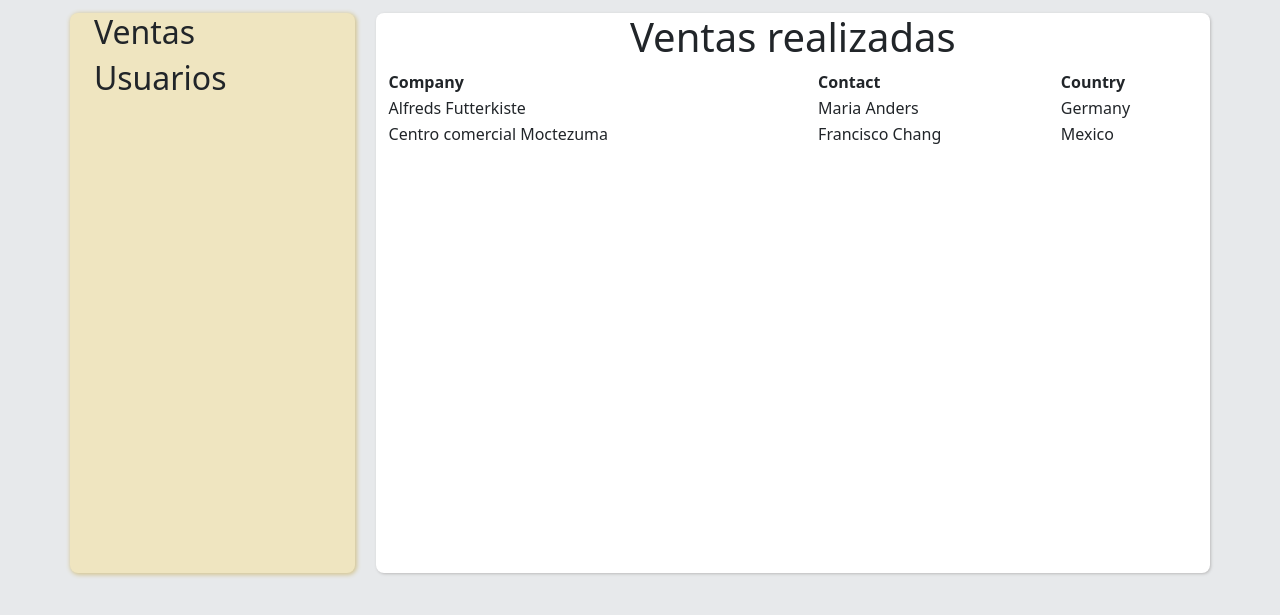
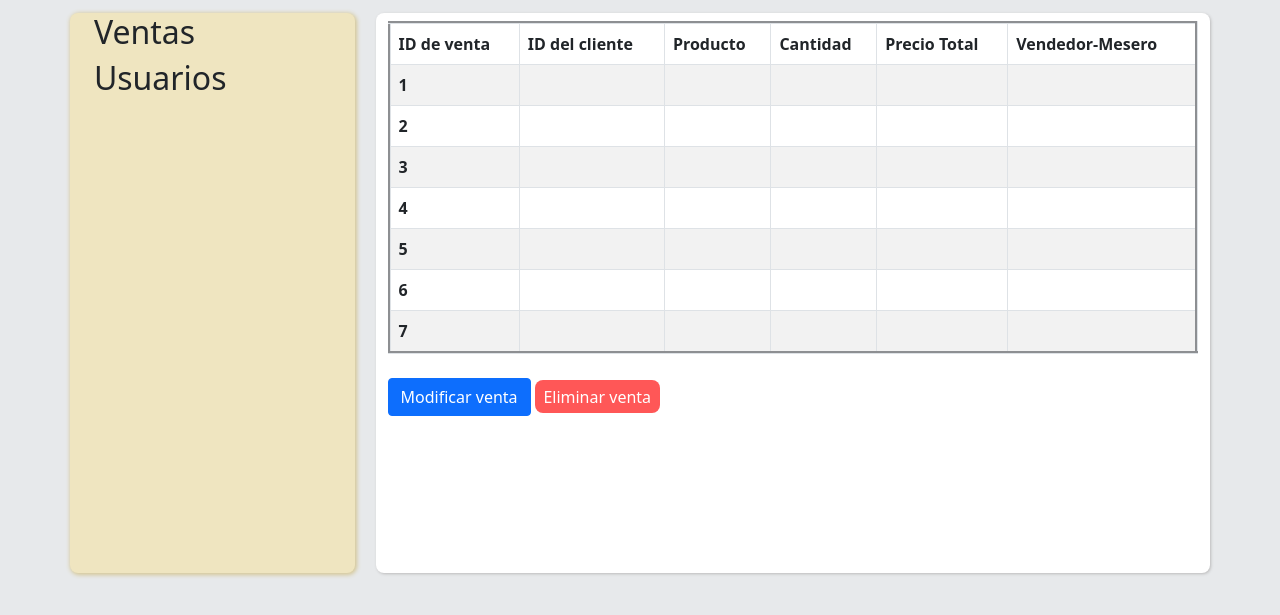
Before and after one commit to Omar-Lamprea/CleanCode, a website: page CleanCodeFood/docs/ventasRealizadas.html in a window 1280 px wide. Shown: the part 149-764 px from the top of the page. Drawn offline with Linux system fonts and the light colour scheme; files whose address does not match are found by name.

Commit message:
Creación de ventas realizadas

```diff
--- a/CleanCodeFood/docs/ventasRealizadas.html
+++ b/CleanCodeFood/docs/ventasRealizadas.html
@@ -52,24 +52,79 @@
                     <div class="col-9">
                         <div class="row justify-content-end">
                             <div class="content" style="width: 97.6%;">
-                                 <h1 class="text-center">Ventas realizadas</h1>
-                                <table style="width:100%">
+                                 <h1 class="text-center"></h1>
+                                <table border="3" class="table table-striped table-bordered table-hover">
+                                    <thead>
                                         <tr>
-                                        <th>Company</th>
-                                        <th>Contact</th>
-                                        <th>Country</th>
+                                            <th scope="col">ID de venta</th>
+                                            <th scope="col">ID del cliente</th>
+                                            <th scope="col">Producto</th>
+                                            <th scope="col">Cantidad</th>
+                                            <th scope="col">Precio Total</th>
+                                            <th scope="col">Vendedor-Mesero</th>
+                                        </tr>
+                                    </thead>
+                                    <tbody>
+                                        <tr>
+                                            <th scope="row">1</th>
+                                            <td></td>
+                                            <td></td>
+                                            <td></td>
+                                            <td></td>
+                                            <td></td>
                                         </tr>
                                         <tr>
-                                        <td>Alfreds Futterkiste</td>
-                                        <td>Maria Anders</td>
-                                        <td>Germany</td>
+                                            <th scope="row">2</th>
+                                            <td></td>
+                                            <td></td>
+                                            <td></td>
+                                            <td></td>
+                                            <td></td>
                                         </tr>
                                         <tr>
-                                        <td>Centro comercial Moctezuma</td>
-                                        <td>Francisco Chang</td>
-                                        <td>Mexico</td>
+                                            <th scope="row">3</th>
+                                            <td></td>
+                                            <td></td>
+                                            <td></td>
+                                            <td></td>
+                                            <td></td>
                                         </tr>
+                                        <tr>
+                                            <th scope="row">4</th>
+                                            <td></td>
+                                            <td></td>
+                                            <td></td>
+                                            <td></td>
+                                            <td></td>
+                                        </tr>
+                                        <tr>
+                                            <th scope="row">5</th>
+                                            <td></td>
+                                            <td></td>
+                                            <td></td>
+                                            <td></td>
+                                            <td></td>
+                                        </tr>
+                                        <tr>
+                                            <th scope="row">6</th>
+                                            <td></td>
+                                            <td></td>
+                                            <td></td>
+                                            <td></td>
+                                            <td></td>
+                                        </tr>
+                                        <tr>
+                                            <th scope="row">7</th>
+                                            <td></td>
+                                            <td></td>
+                                            <td></td>
+                                            <td></td>
+                                            <td></td>
+                                        </tr>
+                                    </tbody>
                                 </table>
+                                <button class="btn btn-primary mt-2 ml-5">Modificar venta</button>
+                                <button class="btn btn-standard mt-2 ml-5">Eliminar venta</button>
                             </div>
                         </div>
                     </div>
```
Also changed, not shown: CleanCodeFood/src/ventasRealizadas.html (+67 -11 lines). Lines whose indentation alone changed are shown as unchanged.
